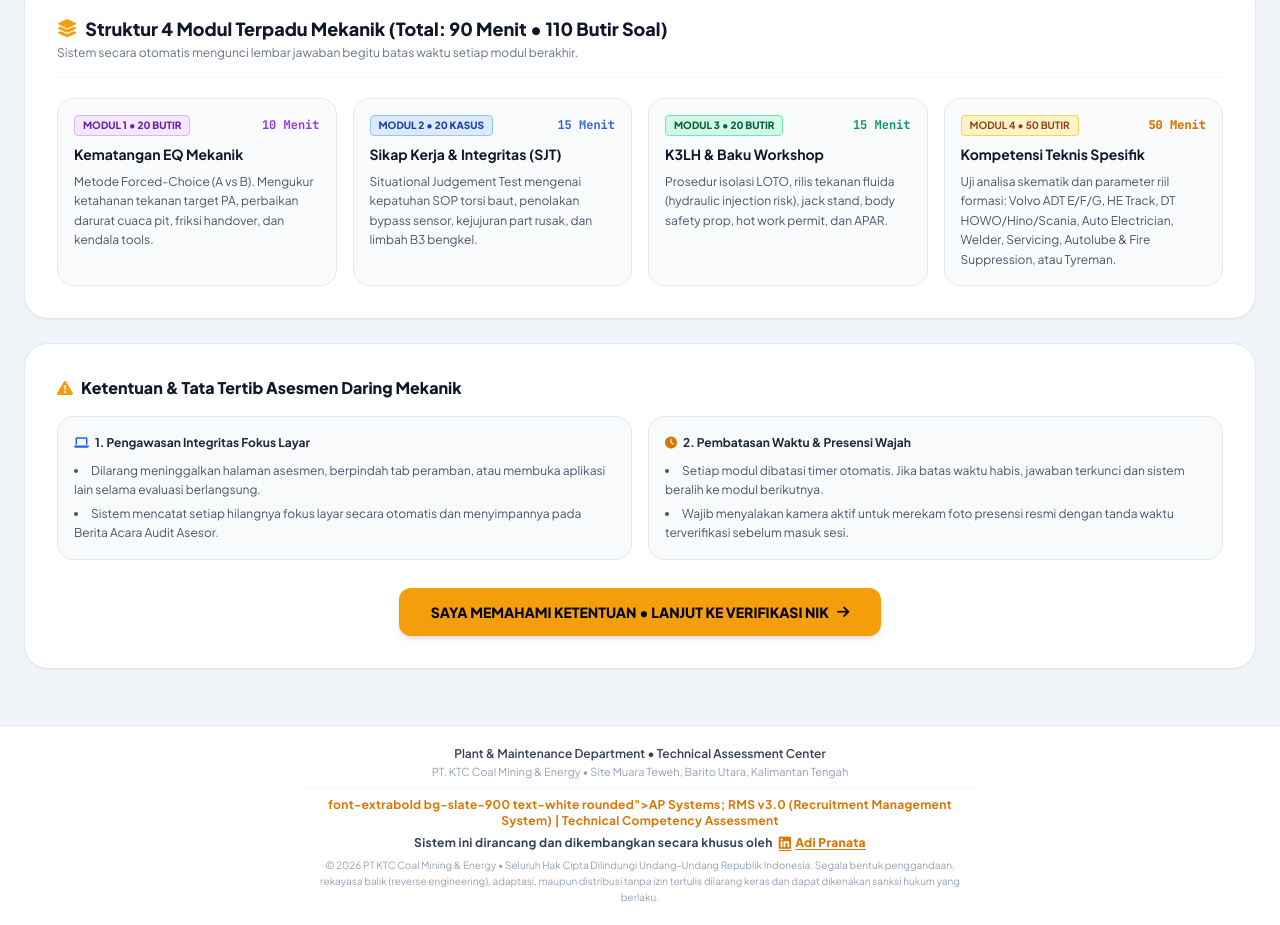
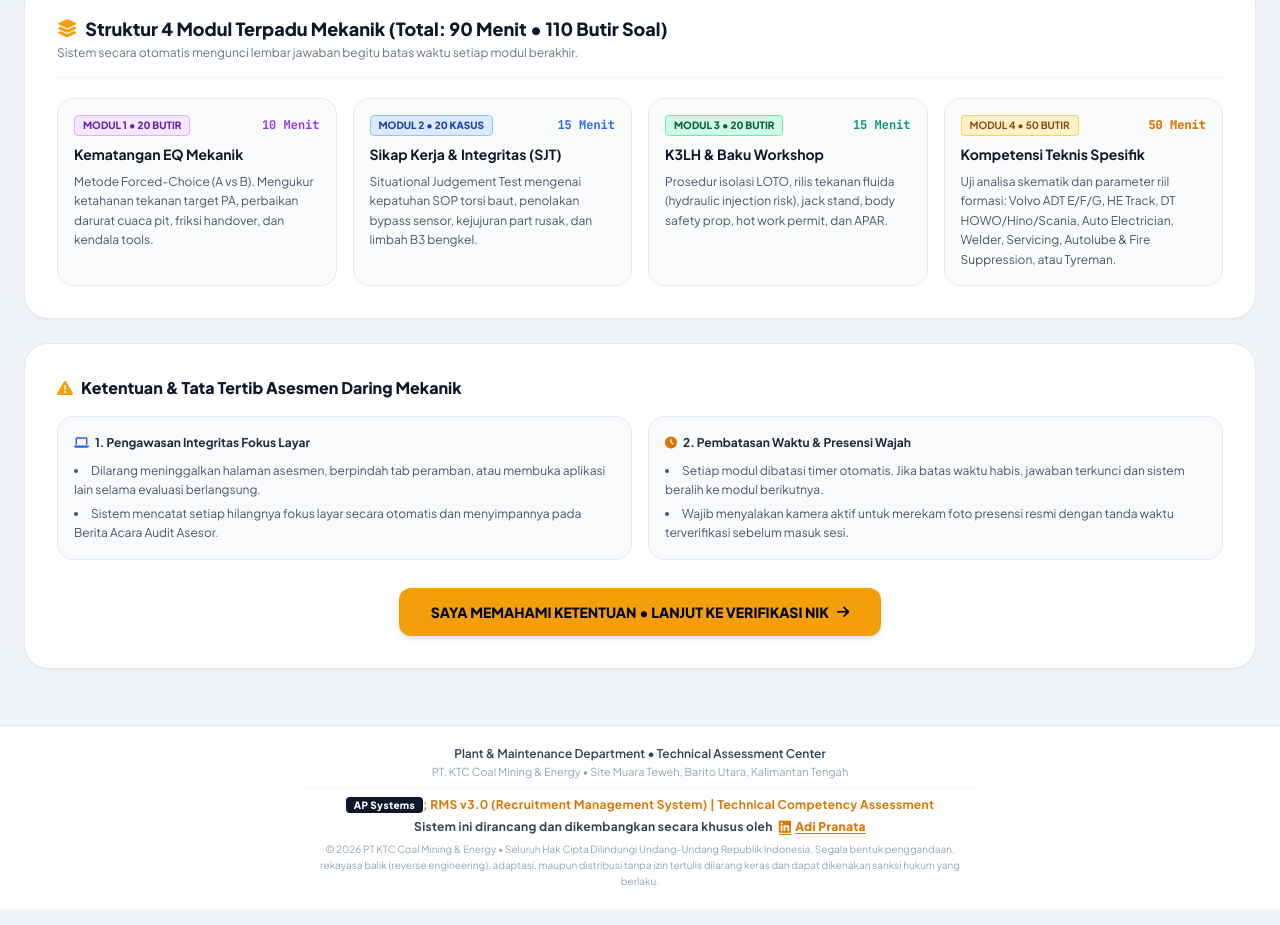
Before and after one commit to adipranata-system/UjianMechanic-KTC, a plain HTML site: page index.html in a window 1280 px wide. Shown: the part 592-1517 px from the top of the page. Drawn offline with nearby package versions, Linux system fonts and the light colour scheme.

Commit message:
Update index.html

```diff
--- a/index.html
+++ b/index.html
@@ -765,7 +765,7 @@
 
     <div class="pt-2 border-t border-slate-100 max-w-2xl mx-auto space-y-1">
       <p class="text-amber-600 text-xs font-bold tracking-wide">
-        font-extrabold bg-slate-900 text-white rounded">AP Systems</span>; RMS v3.0 (Recruitment Management System) | Technical Competency Assessment
+        <span class="px-2 py-0.5 text-[10px] font-extrabold bg-slate-900 text-white rounded">AP Systems</span>; RMS v3.0 (Recruitment Management System) | Technical Competency Assessment
       </p>
       <p class="text-slate-700 text-xs font-bold tracking-wide flex items-center justify-center gap-1.5">
         <span>Sistem ini dirancang dan dikembangkan secara khusus oleh</span>
```
